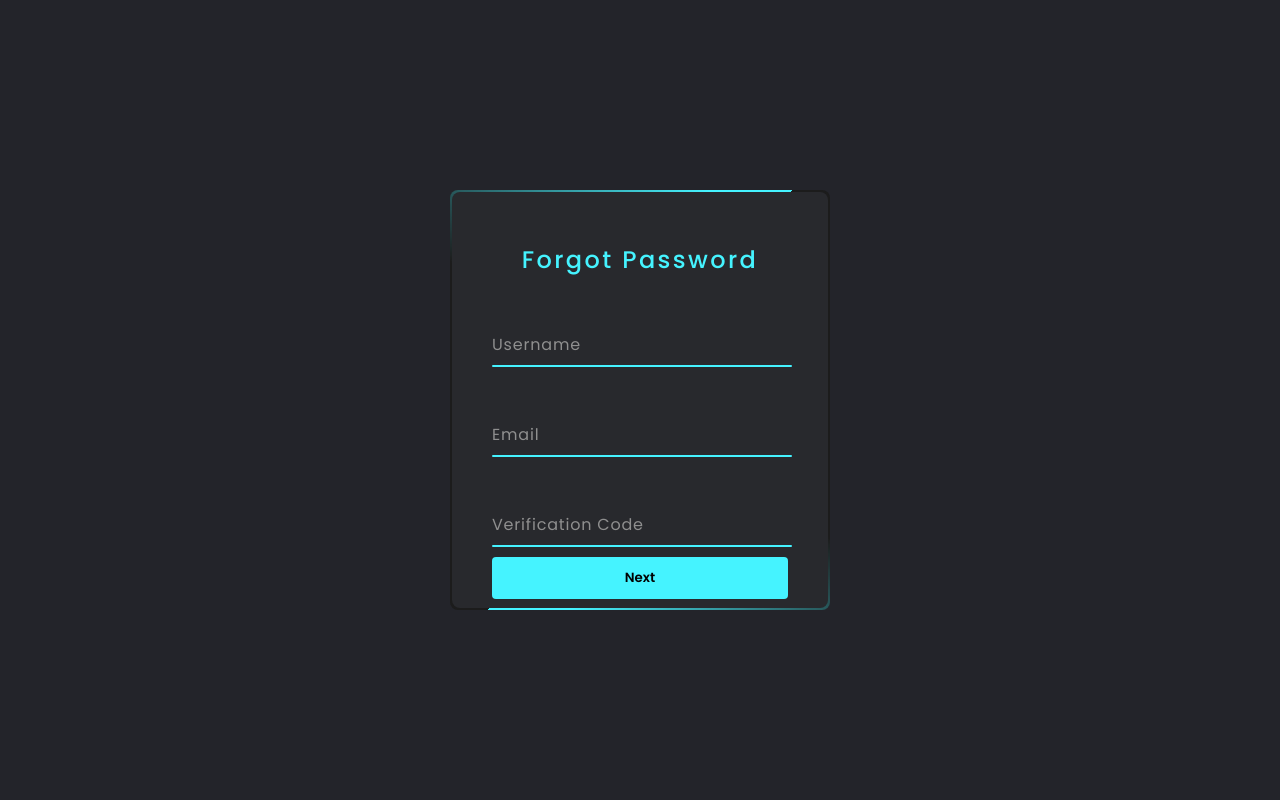
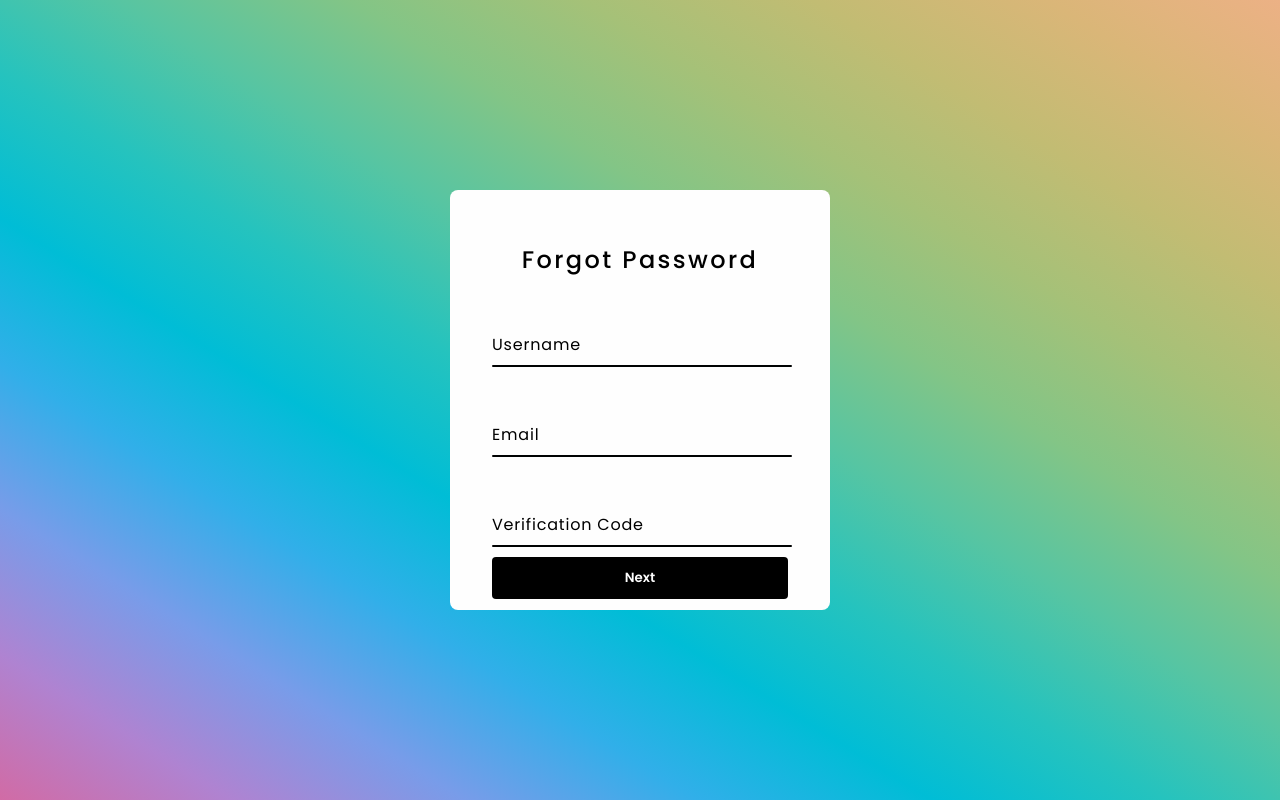
Before and after one commit to AngryBert09/Shopeur, a PHP site: page /forgot.html in a window 1280 px wide. Run offline with PHP 8.4, Linux system fonts and the light colour scheme.

Commit message:
UI UPDATES

```diff
--- a/Shopeur E-COMMERCE/forgot.css
+++ b/Shopeur E-COMMERCE/forgot.css
@@ -11,13 +11,27 @@ body {
   align-items: center;
   min-height: 100vh;
   flex-direction: column;
-  background: #23242a;
+  background-image: linear-gradient(
+    to right top,
+    #d16ba5,
+    #af83d1,
+    #789ce9,
+    #31afe9,
+    #00bdd6,
+    #25c3be,
+    #57c5a2,
+    #83c586,
+    #a5c178,
+    #c2bc73,
+    #dab678,
+    #ecb185
+  );
 }
 .box {
   position: relative;
   width: 380px;
   height: 420px;
-  background: #1c1c1c;
+  background: #fefefe;
   border-radius: 8px;
   overflow: hidden;
 }
@@ -30,7 +44,6 @@ body {
   width: 380px;
   height: 420px;
   transform-origin: bottom right;
-  background: linear-gradient(0deg, transparent, #45f3ff, #45f3ff);
   animation: animate 6s linear infinite;
 }
 .box::after {
@@ -42,7 +55,7 @@ body {
   width: 380px;
   height: 420px;
   transform-origin: bottom right;
-  background: linear-gradient(0deg, transparent, #45f3ff, #45f3ff);
+
   animation: animate 6s linear infinite;
   animation-delay: -3s;
 }
@@ -57,7 +70,7 @@ body {
 form {
   position: absolute;
   inset: 2px;
-  background: #28292d;
+  background: #fefefe;
   padding: 50px 40px;
   border-radius: 8px;
   z-index: 2;
@@ -65,7 +78,7 @@ form {
   flex-direction: column;
 }
 h2 {
-  color: #45f3ff;
+  color: #000;
   font-weight: 500;
   text-align: center;
   letter-spacing: 0.1em;
@@ -88,6 +101,7 @@ h2 {
   letter-spacing: 0.05em;
   transition: 0.5s;
   z-index: 10;
+  color: white;
 }
 .inputBox span {
   position: absolute;
@@ -95,13 +109,13 @@ h2 {
   padding: 20px 0px 10px;
   pointer-events: none;
   font-size: 1em;
-  color: #8f8f8f;
+  color: #000;
   letter-spacing: 0.05em;
   transition: 0.5s;
 }
 .inputBox input:valid ~ span,
 .inputBox input:focus ~ span {
-  color: #45f3ff;
+  color: #0000;
   transform: translateX(0px) translateY(-34px);
   font-size: 0.75em;
 }
@@ -111,7 +125,7 @@ h2 {
   bottom: 0;
   width: 100%;
   height: 2px;
-  background: #45f3ff;
+  background: #000202;
   border-radius: 4px;
   overflow: hidden;
   transition: 0.5s;
@@ -134,17 +148,18 @@ h2 {
 }
 .links a:hover,
 .links a:nth-child(2) {
-  color: #45f3ff;
+  color: #000;
 }
 input[type="submit"] {
   border: none;
   outline: none;
   padding: 11px 25px;
-  background: #45f3ff;
+  background: #000;
   cursor: pointer;
   border-radius: 4px;
   font-weight: 600;
   margin-top: 10px;
+  color: white;
 }
 input[type="submit"]:active {
   opacity: 0.8;
--- a/Shopeur E-COMMERCE/inside.html
+++ b/Shopeur E-COMMERCE/inside.html
@@ -10,7 +10,7 @@
   <body>
     <section class="main">
       <header>
-        <a href="home.html"><img src="images/logo.png" class="logo" /></a>
+        <a href="inside.html"><img src="images/logo.png" class="logo" /></a>
         <div class="toggle"></div>
         <ul class="navigation">
           <li><a href="inside.html">HOME</a></li>
--- a/Shopeur E-COMMERCE/login.html
+++ b/Shopeur E-COMMERCE/login.html
@@ -6,6 +6,12 @@
     <link rel="stylesheet" href="login.css" />
     <link rel="shortcut icon" type="home-icon" href="images/tablogo3.ico" />
     <script src="login.JS"></script>
+    <link
+      href="https://cdn.jsdelivr.net/npm/bootstrap@5.0.2/dist/css/bootstrap.min.css"
+      rel="stylesheet"
+      integrity="sha384-EVSTQN3/azprG1Anm3QDgpJLIm9Nao0Yz1ztcQTwFspd3yD65VohhpuuCOmLASjC"
+      crossorigin="anonymous"
+    />
   </head>
   <body>
     <div class="logo">
--- a/Shopeur E-COMMERCE/track.html
+++ b/Shopeur E-COMMERCE/track.html
@@ -7,11 +7,12 @@
     <Title> Track my Order </Title>
     <link rel="stylesheet" href="track.css">
     <link rel="shortcut icon" type="home-icon" href="images/tablogo3.ico">
+    <script src="login.JS"></script>
 </head>
 <body2>
     <section class="main">
         <header>
-            <a href="home.html"><img src="images/logo.png" class="logo"></a>
+            <a id="intrack" href="home.html" onclick = "define()" ><img src="images/logo.png" class="logo"></a>
             <div class="toggle"></div>
             <ul class="navigation">
                 <li><a href="home.html">HOME</a></li>
```
Also changed, not shown: Shopeur E-COMMERCE/login.JS (+14 -1 lines), Shopeur E-COMMERCE/sell.css (+1 -15 lines), Shopeur E-COMMERCE/sell.html (+4 -3 lines), Shopeur E-COMMERCE/signup.html (+10 -2 lines).
